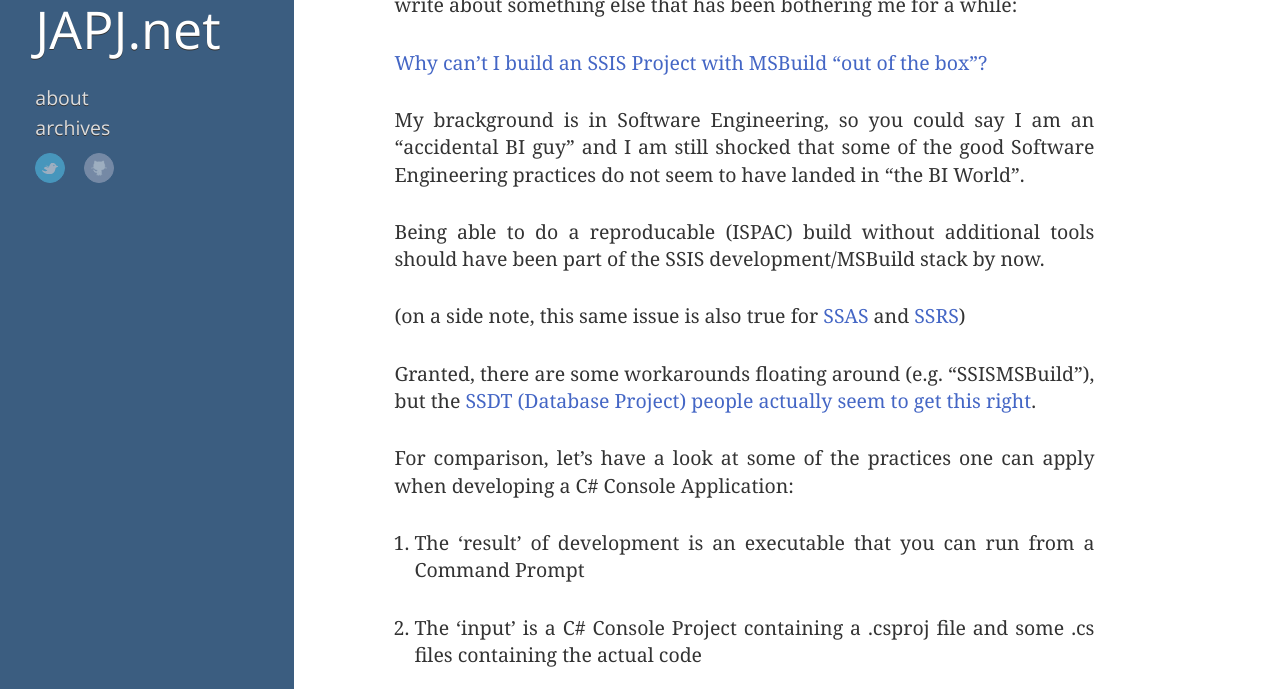
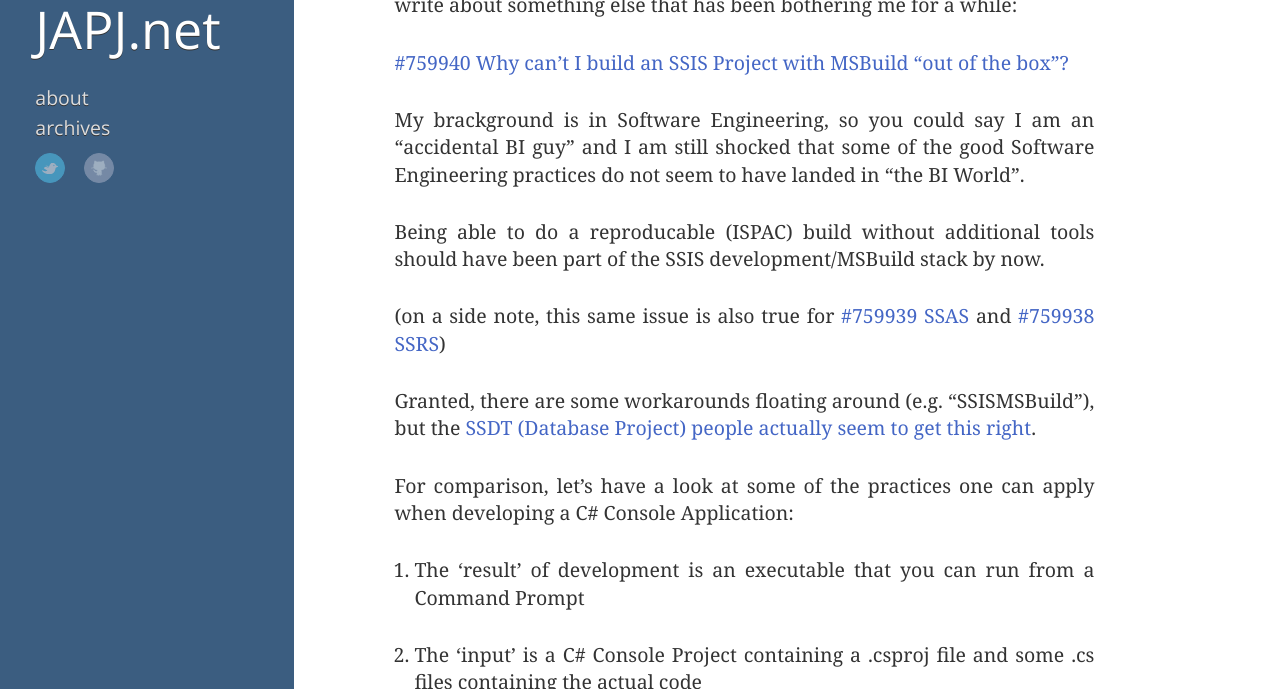
Before and after one commit to japj/japj.github.io, a Jekyll site: the page built from _posts/2017/2017-01-10-t-sql-tuesday-86-sql-server-bugs-and-enhancement-requests.md, in a window 1280 px wide and 900 px high, scrolled down 1218 px, cut to the strip 211-900 px from the top of the window. Built offline with Jekyll 4.4.1, drawn with Linux system fonts in a browser that asks for light colours; nearby versions of some CDN libraries; comment, search, counter and statistics services are not loaded.

Commit message:
add connect numbers

```diff
--- a/_posts/2017/2017-01-10-t-sql-tuesday-86-sql-server-bugs-and-enhancement-requests.md
+++ b/_posts/2017/2017-01-10-t-sql-tuesday-86-sql-server-bugs-and-enhancement-requests.md
@@ -17,7 +17,7 @@
 reflection post), I have instead decided to write about something else that has
 been bothering me for a while:
 
-[Why can't I build an SSIS Project with MSBuild "out of the box"?](https://connect.microsoft.com/SQLServer/feedback/details/759940/ssis-support-msbuild-as-a-mechanism-for-deploying-ssis-ispac-files)
+[#759940 Why can't I build an SSIS Project with MSBuild "out of the box"?](https://connect.microsoft.com/SQLServer/feedback/details/759940/ssis-support-msbuild-as-a-mechanism-for-deploying-ssis-ispac-files)
 
 My brackground is in Software Engineering, so you could say I am an "accidental BI guy" and
 I am still shocked that some of the good Software Engineering practices do not seem to have
@@ -26,8 +26,8 @@
 Being able to do a reproducable (ISPAC) build without additional tools should have been part of the SSIS
 development/MSBuild stack by now.
 
-(on a side note, this same issue is also true for [SSAS](https://connect.microsoft.com/SQLServer/feedback/details/759939/ssas-support-msbuild-as-a-mechanism-for-deploying-ssas-cubes-models)
-and [SSRS](https://connect.microsoft.com/SQLServer/feedback/details/759938/ssrs-support-msbuild-as-a-mechanism-for-deploying-ssrs-reports))
+(on a side note, this same issue is also true for [#759939 SSAS](https://connect.microsoft.com/SQLServer/feedback/details/759939/ssas-support-msbuild-as-a-mechanism-for-deploying-ssas-cubes-models)
+and [#759938 SSRS](https://connect.microsoft.com/SQLServer/feedback/details/759938/ssrs-support-msbuild-as-a-mechanism-for-deploying-ssrs-reports))
 
 Granted, there are some workarounds floating around (e.g. "SSISMSBuild"), but the
 [SSDT (Database Project) people actually seem to get this right](https://blogs.msdn.microsoft.com/ssdt/2016/08/22/releasing-ssdt-with-visual-studio-15-preview-4-and-introducing-ssdt-msbuild-nuget-package/).
```
Also changed, not shown: other parts of _posts/2017/2017-01-10-t-sql-tuesday-86-sql-server-bugs-and-enhancement-requests.md (+1 -1 lines).
